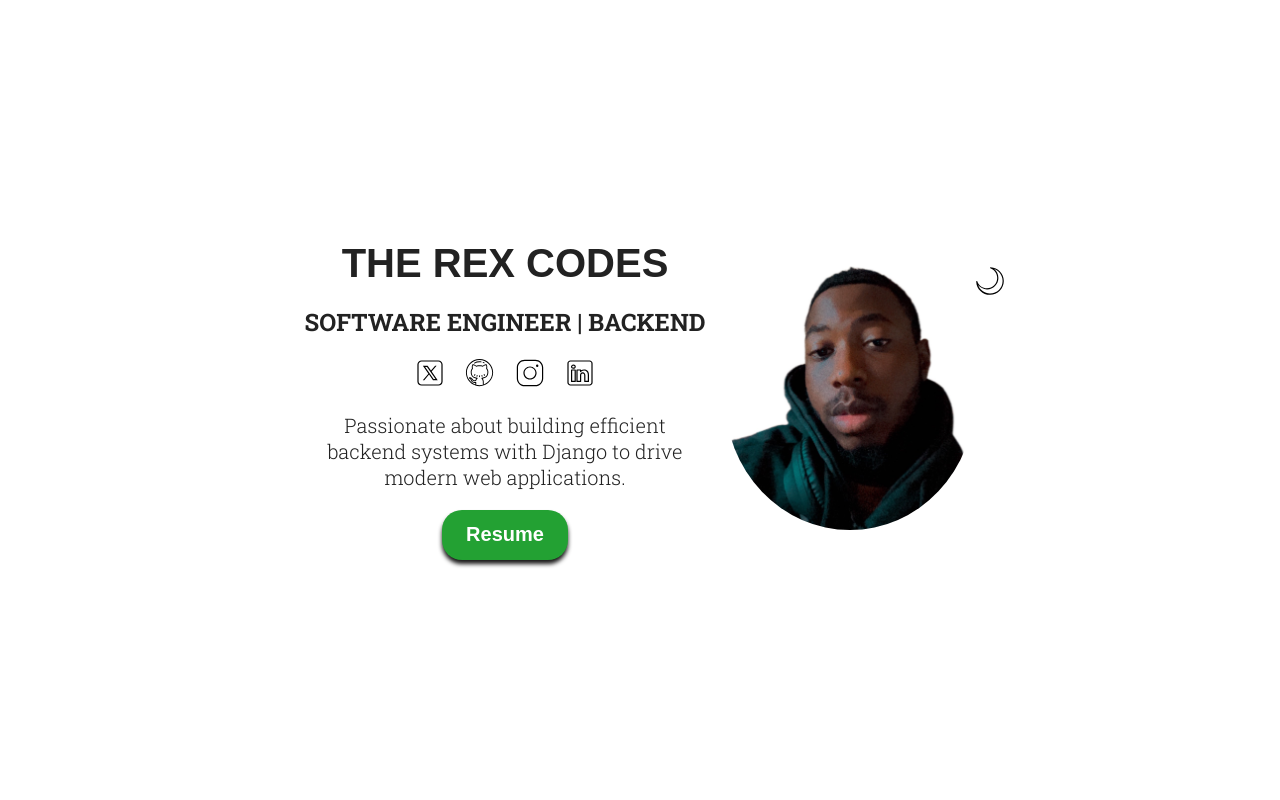
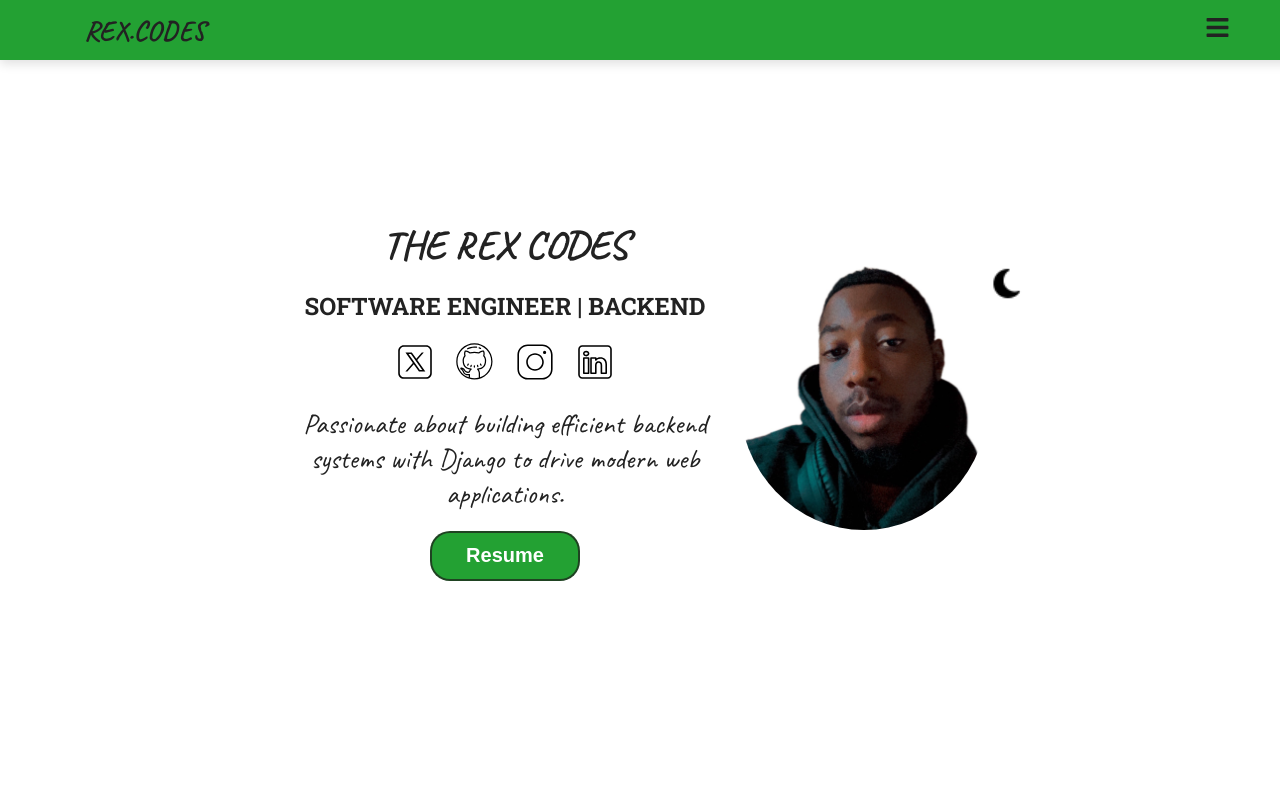
Before and after one commit to therexcodes/therexcodes-port, a React (Vite) app: page / in a window 1280 px wide. Shown: the top 800 px of the page. Built offline with nearby package versions, Linux system fonts and the light colour scheme; a web font is replaced by a local one.

Commit message:
new features

```diff
--- a/index.html
+++ b/index.html
@@ -7,7 +7,7 @@
     <link rel="preconnect" href="https://fonts.googleapis.com">
 <link rel="preconnect" href="https://fonts.gstatic.com" crossorigin>
 <link href="https://fonts.googleapis.com/css2?family=Handjet:wght@800&family=Roboto+Slab:wght@100..900&display=swap" rel="stylesheet">
-    <title>Rexcodes</title>
+<link href="https://fonts.googleapis.com/css2?family=Caveat:wght@400..700&display=swap" rel="stylesheet"><title>Rexcodes</title>
   </head>
   <body>
     <div id="root"></div>
--- a/package.json
+++ b/package.json
@@ -14,7 +14,9 @@
   "dependencies": {
     "framer-motion": "^12.4.1",
     "react": "^18.3.1",
-    "react-dom": "^18.3.1"
+    "react-dom": "^18.3.1",
+    "react-icon": "^1.0.0",
+    "react-icons": "^5.4.0"
   },
   "devDependencies": {
     "@eslint/js": "^9.17.0",
--- a/src/App.css
+++ b/src/App.css
@@ -1,3 +1,11 @@
+html{
+  scroll-behavior: smooth;
+}
+
+section {
+  scroll-margin-top: 80px;
+}
+
 :root {
   --background-color: #ffffff;
   --btn-color: #23a133;
@@ -6,6 +14,7 @@
   --text-color: #222;
   --form-text-color: #555;
   --footer-text-color: #888;
+  --Navbar-color: #23a133;
 }
 
 [data-theme='dark'] {
@@ -16,6 +25,7 @@
   --text-color: #ffffff;
   --form-text-color: #ffffff;
   --footer-text-color: #bbb;
+  --Navbar-color: #2e2929;
 }
 
 body {
@@ -53,7 +63,7 @@
 }
 
 h1{
-  font-family: 'Rubik', sans-serif;
+  font-family: 'Caveat', sans-serif;
   font-size: 32px;
 }
 p{
--- a/src/App.jsx
+++ b/src/App.jsx
@@ -1,3 +1,4 @@
+import Navbar from './Sections/NavBar/Navbar'
 import Hero from './Sections/Hero/Hero'
 import './App.css'
 import Projects from './Sections/Projects/Projects'
@@ -10,6 +11,7 @@
 
 
   return(<>
+      <Navbar/>
       <Hero/>
       <Projects/>
       <AboutMe/>
--- a/src/Sections/Contact/Contact.jsx
+++ b/src/Sections/Contact/Contact.jsx
@@ -16,7 +16,7 @@
                     <label htmlFor="email" hidden>
                         Email
                     </label>
-                    <input type="email" id='email' name='email' placeholder='Email' required />
+                    <input type="name" id="name" placeholder='Email' required/>
 
                 </div>
 
--- a/src/Sections/Contact/Contact.module.css
+++ b/src/Sections/Contact/Contact.module.css
@@ -40,13 +40,12 @@
 input[type='submit']{
     background-color: var(--btn-color);
         color: var(--btn-text-color);
-        border: none;
+        border: 2px solid rgba(29, 28, 28, 0.699);
         border-radius: 20px;
-        width: 126px;
+        width: 150px;
         height: 50px;
         font-size: 20px;
         font-weight: bold;
-        box-shadow: 0 4px 4px rgb(26, 25, 25);
         transition: box-shadow 200ms ease-in-out, transform 200ms ease-in-out;
         margin: auto;
 }
@@ -69,6 +68,10 @@
     form{
         gap: 40px;
     }
+
+    input[type='submit']{
+        width: 200px;
+    }
 }
 
 @media (width >=1400px){
@@ -77,5 +80,9 @@
 
     }
 
+    input[type='submit']{
+        width: 250px;
+    }
+
 
 }
--- a/src/Sections/Hero/Hero.jsx
+++ b/src/Sections/Hero/Hero.jsx
@@ -2,7 +2,7 @@
 import styles from './Herostyles.module.css'
 import heroimg from '../../assets/hero-img.png'
 import sun from '../../assets/sun.svg'
-import moon from '../../assets/moon.svg'
+import moon from '../../assets/moon.png'
 import xiconLight from '../../assets/xicon-light.svg'
 import xiconDark from '../../assets/xicon-dark.svg'
 import githubiconLight from '../../assets/githubicon-Light.svg'
--- a/src/Sections/Hero/Herostyles.module.css
+++ b/src/Sections/Hero/Herostyles.module.css
@@ -23,7 +23,7 @@
             margin: 0;
 
             img{
-                width: 30px;
+                width: 40px;
             }
         }
 
@@ -39,13 +39,12 @@
     button{
         background-color: var(--btn-color);
         color: var(--btn-text-color);
-        border: none;
+        border: 2px solid rgba(29, 28, 28, 0.699);
         border-radius: 20px;
-        width: 126px;
+        width: 150px;
         height: 50px;
         font-size: 20px;
         font-weight: bold;
-        box-shadow: 0 4px 4px rgb(26, 25, 25);
         transition: box-shadow 200ms ease-in-out, transform 200ms ease-in-out;
     }
     button:hover{
@@ -65,7 +64,7 @@
 
 .themeMode{
     position: absolute;
-    width: 30px;
+    width: 35px;
 }
 
 .themeMode:hover{
@@ -74,7 +73,8 @@
 
 .description{
     max-width: 34ch;
-
+    font-size: 28px;
+    font-family: 'Caveat', serif;
 }
 
 .info{
--- /dev/null
+++ b/src/Sections/NavBar/Navbar.jsx
@@ -0,0 +1,57 @@
+    import { useState, useEffect } from "react";
+    import { FaBars, FaTimes } from "react-icons/fa"; // FaTimes for close icon
+    import styles from "./Navbar.module.css"; // Import the CSS module
+
+    const Navbar = () => {
+    const [isOpen, setIsOpen] = useState(false);
+    const [isScrolling, setIsScrolling] = useState(false);
+
+    useEffect(() => {
+        const handleScroll = () => {
+        setIsScrolling(window.scrollY > 50);
+        };
+
+        window.addEventListener("scroll", handleScroll);
+        return () => window.removeEventListener("scroll", handleScroll);
+    }, []);
+
+    return (
+        <nav className={styles.navbar}>
+        <div className={styles.navCont}>
+            <h1 className={styles.logo}>Rex.codes</h1>
+
+            {/* Full Navbar for Large Screens */}
+            <ul className={styles.navlinks}>
+            <li><a href="#hero">Home</a></li>
+            <li><a href="#">Serivces</a></li>
+            <li><a href="#projects">Projects</a></li>
+            <li><a href="#about-me">About</a></li>
+            <li><a href="#skills">Skills</a> </li>
+            <li><a href="#contact">Contact</a></li>
+            </ul>
+
+            {/* Animated Hamburger Icon */}
+            <button
+            className={`${styles.menuicon} ${isScrolling ? styles.visible : ""} ${isOpen ? styles.rotate : ""}`}
+            onClick={() => setIsOpen(!isOpen)}
+            >
+            {isOpen ? <FaTimes size={25} /> : <FaBars size={25} />}
+            </button>
+        </div>
+
+        {/* Animated Mobile Menu */}
+        <div className={`${styles.mobilemenu} ${isOpen ? styles.slidein : styles.slideout}`}>
+            <ul>
+            <li><a href="#hero" onClick={() => setIsOpen(false)}>Home</a></li>
+            <li><a href="#" onClick={() => setIsOpen(false)}>Services</a></li>
+            <li><a href="#projects" onClick={() => setIsOpen(false)}>Projects</a></li>
+            <li><a href="#about-me" onClick={() => setIsOpen(false)}>About</a></li>
+            <li><a href="#skills" onClick={() => setIsOpen(false)}>Skills</a></li>
+            <li><a href="#contact" onClick={() => setIsOpen(false)}>Contact</a></li>
+            </ul>
+        </div>
+        </nav>
+    );
+    };
+
+    export default Navbar;
--- /dev/null
+++ b/src/Sections/NavBar/Navbar.module.css
@@ -0,0 +1,138 @@
+    /* Base Navbar Styles */
+    .navbar {
+        position: fixed;
+        top: 0;
+        left: 0;
+        width: 100%;
+        height: 30px;
+        background-color: var(--Navbar-color);
+        color: var(--text-color);
+        padding: 15px 20px;
+        display: flex;
+        justify-content: center;
+        align-items: center;
+        box-shadow: 0 4px 10px rgba(0, 0, 0, 0.123);
+        z-index: 1000;
+    }
+
+    .navCont {
+        width: 90%;
+        max-width: 1400px;
+        display: flex;
+        justify-content: space-between;
+        align-items: center;
+    }
+
+
+    .logo {
+        font-size: 28px;
+        font-weight: bold;
+        font-family: 'Caveat', serif;
+        font-weight: 1000;
+        font-optical-sizing: auto;
+
+    }
+
+
+    .navlinks {
+        display: flex;
+        list-style: none;
+    }
+
+    .navlinks li {
+        margin: 0 15px;
+    }
+
+
+    .navlinks a {
+        text-decoration: none;
+        color: var(--text-color);
+        font-size: 25px;
+        font-family: 'Caveat', serif;
+        transition: color 0.3s ease-in-out, transform 0.2s ease-in-out;
+    }
+
+    .navlinks a:hover {
+        color: lightgray;
+        transform: scale(1.1);
+    }
+
+
+    @media screen and (max-width: 1399px) {
+        .navlinks {
+        display: none;
+        }
+    }
+
+
+    .menuicon {
+        display: none;
+        background: none;
+        border: none;
+        color: var(--text-color);
+        cursor: pointer;
+        transition: transform 0.3s ease-in-out;
+    }
+
+    /* Show Hamburger on Small Screens */
+    @media screen and (max-width: 1399px) {
+        .menuicon {
+        display: block;
+        font-size: 25px;
+        }
+    }
+
+    /* Rotate Animation for Hamburger Icon */
+    .rotate {
+        transform: rotate(180deg);
+    }
+
+    /* Mobile Menu */
+    .mobilemenu {
+        position: absolute;
+        top: 60px;
+        left: 0;
+        width: 100%;
+        background: var(--Navbar-color);
+        padding: 10px 0;
+        text-align: center;
+        transition: transform 0.4s ease-in-out;
+    }
+
+
+    .slidein {
+        transform: translateY(0);
+        opacity: 1;
+        visibility: visible;
+    }
+
+
+    .slideout {
+        transform: translateY(-100%);
+        opacity: 0;
+        visibility: hidden;
+    }
+
+
+    .mobilemenu ul {
+        list-style: none;
+    }
+
+    .mobilemenu li {
+        padding: 10px 10px;
+    }
+
+
+    .mobilemenu a {
+        text-decoration: none;
+        color: var(--text-color);
+        font-size: 24px;
+        font-family: 'Caveat', serif;
+        display: block;
+        transition: color 0.3s ease-in-out, transform 0.2s ease-in-out;
+    }
+
+    .mobilemenu a:hover {
+        color: lightgray;
+        transform: translateX(10px);
+    }
```
Also changed, not shown: src/assets/moon.png (added), 1 other file (tests, documents, lock files or other folders).
